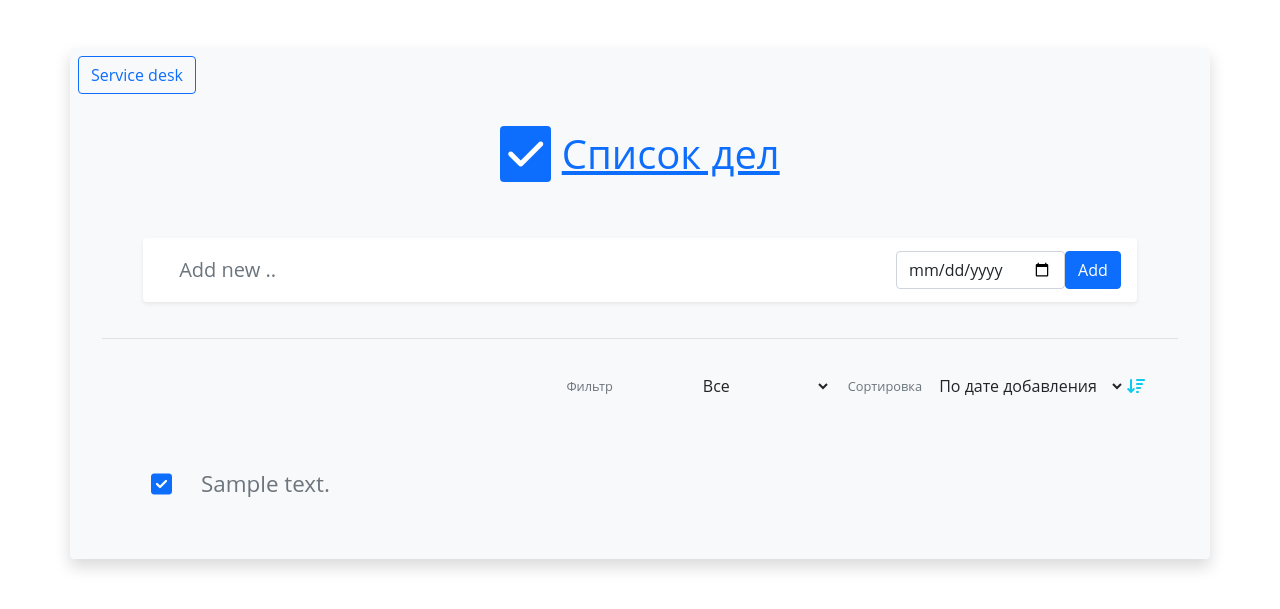
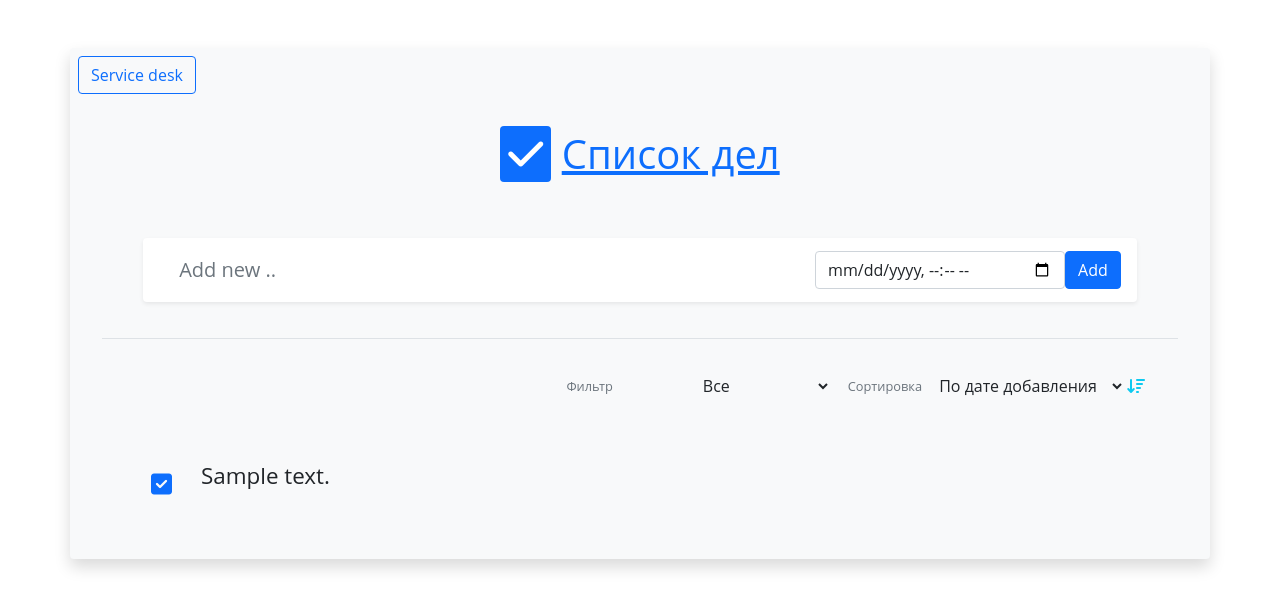
Before and after one commit to Alex-Cha-0/ServiceDesk, a Django app: page /todo/ in a window 1280 px wide. Shown: the top 609 px of the page. Run offline with Django 4.2, Linux system fonts and the light colour scheme; tables that the repository leaves empty hold one stand-in row (values such as "Sample post"); parts of the project's set-up code (start-up, migrations or seed data) failed here and were passed over; some libraries are stand-ins or nearby versions.

Commit message:
Небольшие изменения в todo.html

```diff
--- a/applications/templates/login.html
+++ b/applications/templates/login.html
@@ -3,7 +3,7 @@
 {% block title %} Логин:: {{ block.super }} {% endblock %}
 {% block table %} {% endblock %}
 {% block buttons %} {% endblock %}
-
+{% block menu %} {% endblock %}
 {% block content %}
 
     <div class="container min-vh-100 d-flex justify-content-center align-items-center">
--- a/applications/templates/register.html
+++ b/applications/templates/register.html
@@ -4,7 +4,7 @@
 
 {% block table %} {% endblock %}
 {% block buttons %} {% endblock %}
-
+{% block menu %} {% endblock %}
 {% block content %}
 
     <div class="container min-vh-100 d-flex justify-content-center align-items-center">
--- a/applications/templates/send_email.html
+++ b/applications/templates/send_email.html
@@ -3,7 +3,7 @@
 {% block title %} Отправка писем :: {{ block.super }} {% endblock %}
 {% block table %} {% endblock %}
 {% block buttons %} {% endblock %}
-
+{% block menu %} {% endblock %}
 {% block content %}
 
     <div class="container min-vh-100 d-flex justify-content-center align-items-center">
--- a/todo_list/models.py
+++ b/todo_list/models.py
@@ -7,7 +7,7 @@ from django.utils import timezone
 class ToDo(models.Model):
     todo_id = models.AutoField(primary_key=True)
     todo_content = models.TextField(blank=True, null=True)
-    todo_datetime_add = models.DateTimeField(default=timezone.now, blank=True, null=True)
+    todo_datetime_add = models.DateTimeField(auto_now_add=True, blank=True, null=True)
     todo_due_time = models.DateTimeField(blank=True, null=True)
     todo_in_work = models.BooleanField(default=False, blank=True, null=True)
     todo_completed = models.BooleanField(default=False, blank=True, null=True)
--- a/todo_list/templates/todo.html
+++ b/todo_list/templates/todo.html
@@ -46,10 +46,10 @@
                         <label class="text-secondary my-2 p-0 px-1 view-opt-label due-date-label d-none">Due date not
                             set</label>
                         <div class="form-group" title="Назначить срок выполнения">
-                            <input type="date" class="form-control" name="date" required>
+                            <input type="datetime-local" class="form-control" name="date" required>
                         </div>
                         <div class="col-auto px-0 mx-0 mr-2">
-                            <button type="submit" class="btn btn-primary">Add</button>
+                            <button type="submit" id="submition" class="btn btn-primary">Add</button>
                         </div>
                     </div>
                 </div>
@@ -108,13 +108,19 @@
                     </div>
                     <div class="col px-1 m-1 align-items-center">
                         {% if data.todo_completed %}
-                            <input type="text"
-                                   class="form-control form-control-lg border-0 edit-todo-input bg-transparent rounded px-3 text-success text-muted"
-                                   readonly value="{{ data.todo_content }}" title="{{ data.todo_content }}"/>
+{#                            <input type="text"#}
+{#                                   class="form-control form-control-lg border-0 edit-todo-input bg-transparent rounded px-3 text-success text-muted"#}
+{#                                   readonly value="{{ data.todo_content }}" title="{{ data.todo_content }}"/>#}
+                            <div class="border-0 edit-todo-input bg-transparent rounded px-3">
+                                <p>{{ data.todo_content }}</p>
+                            </div>
                         {% elif data.todo_in_work %}
-                            <input type="text"
-                                   class="form-control form-control-lg border-0 edit-todo-input bg-transparent rounded px-3"
-                                   readonly value="{{ data.todo_content }}" title="{{ data.todo_content }}"/>
+{#                            <input type="text"#}
+{#                                   class="form-control form-control-lg border-0 edit-todo-input bg-transparent rounded px-3"#}
+{#                                   readonly value="{{ data.todo_content }}" title="{{ data.todo_content }}"/>#}
+                            <div class="border-0 edit-todo-input bg-transparent rounded px-3">
+                                <p>{{ data.todo_content }}</p>
+                            </div>
                         {% else %}
                             <!-- Форма редактирования -->
                             <form action="update_todo/{{ data.todo_id }}" method="post">
```
Also changed, not shown: static/js_my/my.js (+7 -1 lines), templates/base.html (+7 -4 lines).
